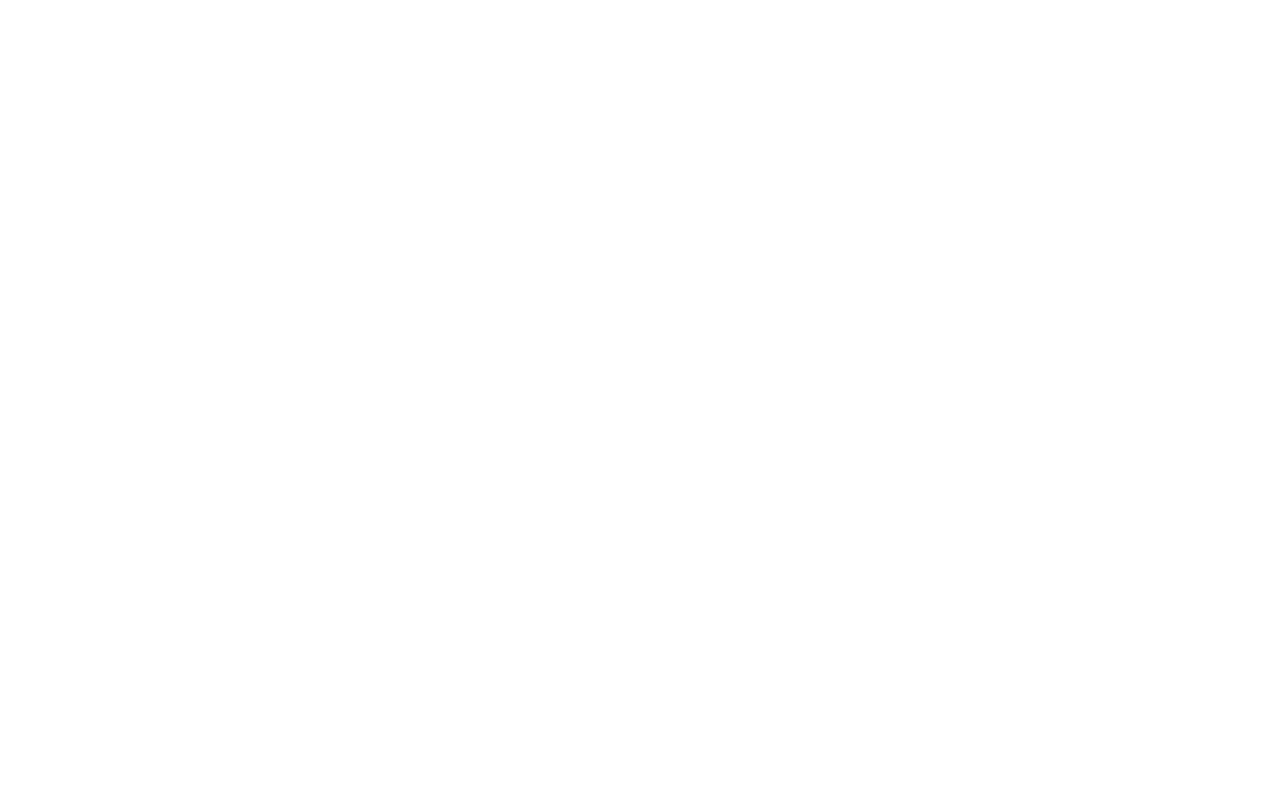
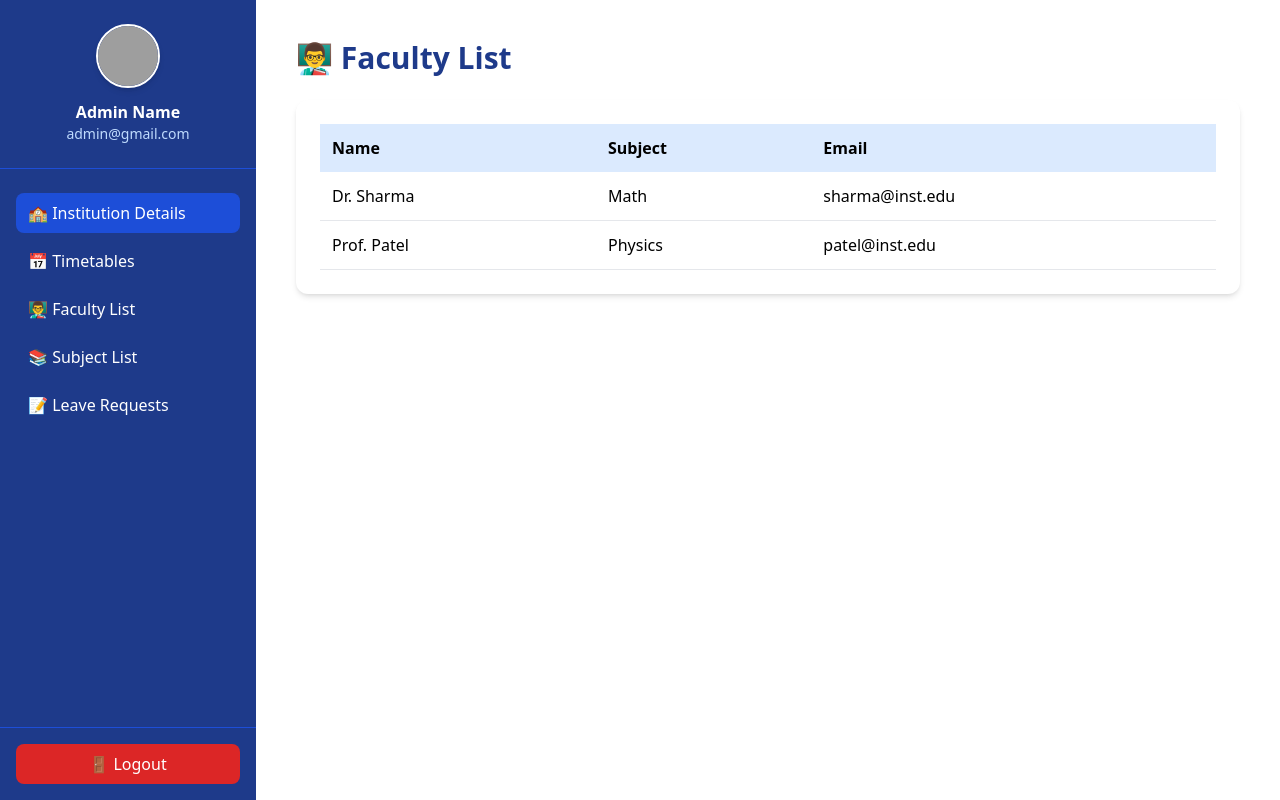
Before and after one commit to SaiyamKamate/Institute-schedule, a React (Vite) app: page /faculty in a window 1280 px wide. Before the commit this address had no page. Built offline with nearby package versions, Linux system fonts and the light colour scheme; grey boxes are pictures that could not be loaded.

Commit message:
Admin Page Added

```diff
--- /dev/null
+++ b/src/components/Sidebar.jsx
@@ -0,0 +1,83 @@
+import { Link, useNavigate } from "react-router-dom";
+
+export default function Sidebar() {
+  const navigate = useNavigate();
+
+  function handleLogout() {
+    alert("✅ Logged out!");
+    navigate("/");
+  }
+
+  return (
+    <aside className="w-64 bg-blue-900 text-white flex flex-col justify-between">
+      <div>
+        {/* Admin Info */}
+        <div className="flex flex-col items-center py-6 border-b border-blue-700">
+          <img
+            src="https://i.pravatar.cc/100"
+            alt="Admin"
+            className="w-16 h-16 rounded-full border-2 border-white shadow-md"
+          />
+          <h2 className="mt-3 font-semibold">Admin Name</h2>
+          <p className="text-sm text-blue-200">admin@gmail.com</p>
+        </div>
+
+        {/* Sidebar menu */}
+        <nav className="mt-6">
+          <ul className="space-y-2 px-4">
+            <li>
+              <Link
+                to="/admin"
+                className="block px-3 py-2 rounded-lg bg-blue-700 hover:bg-blue-600 transition"
+              >
+                🏫 Institution Details
+              </Link>
+            </li>
+            <li>
+              <Link
+                to="/timetables"
+                className="block px-3 py-2 rounded-lg hover:bg-blue-700 transition"
+              >
+                📅 Timetables
+              </Link>
+            </li>
+            <li>
+              <Link
+                to="/faculty"
+                className="block px-3 py-2 rounded-lg hover:bg-blue-700 transition"
+              >
+                👨‍🏫 Faculty List
+              </Link>
+            </li>
+            <li>
+              <Link
+                to="/subjects"
+                className="block px-3 py-2 rounded-lg hover:bg-blue-700 transition"
+              >
+                📚 Subject List
+              </Link>
+            </li>
+            <li>
+              <Link
+                to="/leaves"
+                className="block px-3 py-2 rounded-lg hover:bg-blue-700 transition"
+              >
+                📝 Leave Requests
+              </Link>
+            </li>
+          </ul>
+        </nav>
+      </div>
+
+      {/* Logout button */}
+      <div className="p-4 border-t border-blue-700">
+        <button
+          onClick={handleLogout}
+          className="w-full bg-red-600 hover:bg-red-700 text-white py-2 rounded-lg transition"
+        >
+          🚪 Logout
+        </button>
+      </div>
+    </aside>
+  );
+}
--- a/src/main.jsx
+++ b/src/main.jsx
@@ -1,16 +1,27 @@
 import React from "react";
 import ReactDOM from "react-dom/client";
 import { BrowserRouter, Routes, Route } from "react-router-dom";
-import App from "./App.jsx";
+import App from "./App.jsx"; // wraps Login
 import AdminPage from "./pages/AdminPage.jsx";
+import FacultyList from "./pages/FacultyList.jsx";
+import Leaverequests from "./pages/Leaverequests.jsx"; // ✅ lowercase "r"
+import Subjects from "./pages/Subjects.jsx";
+import Timetables from "./pages/Timetables.jsx";
 import "./index.css";
 
 ReactDOM.createRoot(document.getElementById("root")).render(
   <React.StrictMode>
     <BrowserRouter>
       <Routes>
+        {/* Default = Login */}
         <Route path="/" element={<App />} />
+
+        {/* Admin pages */}
         <Route path="/admin" element={<AdminPage />} />
+        <Route path="/faculty" element={<FacultyList />} />
+        <Route path="/leaves" element={<Leaverequests />} />
+        <Route path="/subjects" element={<Subjects />} />
+        <Route path="/timetables" element={<Timetables />} />
       </Routes>
     </BrowserRouter>
   </React.StrictMode>
--- a/src/pages/AdminPage.jsx
+++ b/src/pages/AdminPage.jsx
@@ -1,4 +1,5 @@
 import { useState } from "react";
+import Sidebar from "../components/Sidebar";
 
 export default function AdminPage() {
   const [formData, setFormData] = useState({
@@ -20,37 +21,13 @@ export default function AdminPage() {
   function handleSubmit(e) {
     e.preventDefault();
     console.log("Admin Parameters:", formData);
-    alert("✅ Parameters saved! (Check console for details)");
+    alert("✅ Parameters saved!");
   }
 
   return (
-    <div className="flex min-h-screen bg-blue-50">
-      {/* Sidebar */}
-      <aside className="w-64 bg-blue-900 text-white flex flex-col">
-        {/* Admin Info */}
-        <div className="flex flex-col items-center py-6 border-b border-blue-700">
-          <img
-            src="https://i.pravatar.cc/100"
-            alt="Admin"
-            className="w-16 h-16 rounded-full border-2 border-white shadow-md"
-          />
-          <h2 className="mt-3 font-semibold">Admin Name</h2>
-          <p className="text-sm text-blue-200">admin@gmail.com</p>
-        </div>
+    <div className="flex min-h-screen">
+      <Sidebar />
 
-        {/* Sidebar menu */}
-        <nav className="flex-1 mt-6">
-          <ul className="space-y-2 px-4">
-            <li>
-              <button className="w-full text-left px-3 py-2 rounded-lg bg-blue-700 hover:bg-blue-600 transition">
-                Institution Details
-              </button>
-            </li>
-          </ul>
-        </nav>
-      </aside>
-
-      {/* Main Content */}
       <main className="flex-1 p-10">
         <h1 className="text-3xl font-bold text-blue-900 mb-8 flex items-center gap-2">
           🏫 Institution Details
@@ -58,7 +35,6 @@ export default function AdminPage() {
 
         <div className="bg-white shadow-md rounded-xl p-8">
           <form onSubmit={handleSubmit} className="grid grid-cols-2 gap-6">
-            {/* Row 1 */}
             <div>
               <label className="block text-sm font-medium text-gray-700 mb-1">
                 Number of classrooms
@@ -85,7 +61,6 @@ export default function AdminPage() {
               />
             </div>
 
-            {/* Row 2 */}
             <div>
               <label className="block text-sm font-medium text-gray-700 mb-1">
                 Number of subjects
@@ -112,7 +87,6 @@ export default function AdminPage() {
               />
             </div>
 
-            {/* Row 3 */}
             <div>
               <label className="block text-sm font-medium text-gray-700 mb-1">
                 Max classes per day
@@ -139,7 +113,6 @@ export default function AdminPage() {
               />
             </div>
 
-            {/* Row 4 */}
             <div>
               <label className="block text-sm font-medium text-gray-700 mb-1">
                 Faculties available
@@ -155,7 +128,7 @@ export default function AdminPage() {
 
             <div>
               <label className="block text-sm font-medium text-gray-700 mb-1">
-                Avg leaves per faculty (month)
+                Avg leaves per faculty
               </label>
               <input
                 name="avgLeaves"
@@ -166,7 +139,6 @@ export default function AdminPage() {
               />
             </div>
 
-            {/* Row 5 */}
             <div className="col-span-2">
               <label className="block text-sm font-medium text-gray-700 mb-1">
                 Special classes (fixed slots)
@@ -180,7 +152,6 @@ export default function AdminPage() {
               />
             </div>
 
-            {/* Submit button */}
             <div className="col-span-2">
               <button
                 type="submit"
--- /dev/null
+++ b/src/pages/FacultyList.jsx
@@ -0,0 +1,38 @@
+import Sidebar from "../components/Sidebar";
+
+const dummyFaculty = [
+  { name: "Dr. Sharma", subject: "Math", email: "sharma@inst.edu" },
+  { name: "Prof. Patel", subject: "Physics", email: "patel@inst.edu" },
+];
+
+export default function FacultyList() {
+  return (
+    <div className="flex min-h-screen">
+      <Sidebar />
+      <main className="flex-1 p-10">
+        <h1 className="text-3xl font-bold text-blue-900 mb-6">👨‍🏫 Faculty List</h1>
+
+        <div className="bg-white p-6 rounded-xl shadow-md">
+          <table className="w-full border-collapse">
+            <thead>
+              <tr className="bg-blue-100">
+                <th className="p-3 text-left">Name</th>
+                <th className="p-3 text-left">Subject</th>
+                <th className="p-3 text-left">Email</th>
+              </tr>
+            </thead>
+            <tbody>
+              {dummyFaculty.map((f, idx) => (
+                <tr key={idx} className="border-b hover:bg-gray-50">
+                  <td className="p-3">{f.name}</td>
+                  <td className="p-3">{f.subject}</td>
+                  <td className="p-3">{f.email}</td>
+                </tr>
+              ))}
+            </tbody>
+          </table>
+        </div>
+      </main>
+    </div>
+  );
+}
--- /dev/null
+++ b/src/pages/Leaverequests.jsx
@@ -0,0 +1,64 @@
+import { useState } from "react";
+import Sidebar from "../components/Sidebar";
+
+const dummyRequests = [
+  { name: "Prof. Patel", date: "2025-09-12", reason: "Medical leave" },
+  { name: "Dr. Sharma", date: "2025-09-15", reason: "Conference" },
+];
+
+export default function Leaverequests() {
+  const [requests, setRequests] = useState(dummyRequests);
+
+  function handleDecision(idx, approved) {
+    const req = requests[idx];
+    alert(
+      approved
+        ? `✅ Approved leave for ${req.name}`
+        : `❌ Declined leave for ${req.name}`
+    );
+    setRequests(requests.filter((_, i) => i !== idx));
+  }
+
+  return (
+    <div className="flex min-h-screen">
+      <Sidebar />
+      <main className="flex-1 p-10">
+        <h1 className="text-3xl font-bold text-blue-900 mb-6">📝 Leave Requests</h1>
+
+        <div className="bg-white p-6 rounded-xl shadow-md space-y-4">
+          {requests.length === 0 && (
+            <p className="text-gray-500">No leave requests right now.</p>
+          )}
+
+          {requests.map((r, idx) => (
+            <div
+              key={idx}
+              className="flex items-center justify-between border-b pb-3"
+            >
+              <div>
+                <p className="font-semibold">{r.name}</p>
+                <p className="text-sm text-gray-600">
+                  {r.date} — {r.reason}
+                </p>
+              </div>
+              <div className="space-x-2">
+                <button
+                  onClick={() => handleDecision(idx, true)}
+                  className="px-3 py-1 bg-green-600 text-white rounded-lg hover:bg-green-700"
+                >
+                  Approve
+                </button>
+                <button
+                  onClick={() => handleDecision(idx, false)}
+                  className="px-3 py-1 bg-red-600 text-white rounded-lg hover:bg-red-700"
+                >
+                  Decline
+                </button>
+              </div>
+            </div>
+          ))}
+        </div>
+      </main>
+    </div>
+  );
+}
--- /dev/null
+++ b/src/pages/Subjects.jsx
@@ -0,0 +1,28 @@
+import Sidebar from "../components/Sidebar";
+
+const dummySubjects = [
+  { subject: "Math", teachers: ["Dr. Sharma"], year: "1st Year" },
+  { subject: "Physics", teachers: ["Prof. Patel"], year: "2nd Year" },
+];
+
+export default function Subjects() {
+  return (
+    <div className="flex min-h-screen">
+      <Sidebar />
+      <main className="flex-1 p-10">
+        <h1 className="text-3xl font-bold text-blue-900 mb-6">📚 Subject List</h1>
+
+        <div className="bg-white p-6 rounded-xl shadow-md">
+          {dummySubjects.map((s, idx) => (
+            <div key={idx} className="border-b py-3">
+              <h2 className="text-lg font-semibold">{s.subject}</h2>
+              <p className="text-gray-600">
+                Teachers: {s.teachers.join(", ")} | Year: {s.year}
+              </p>
+            </div>
+          ))}
+        </div>
+      </main>
+    </div>
+  );
+}
--- /dev/null
+++ b/src/pages/Timetables.jsx
@@ -0,0 +1,17 @@
+import Sidebar from "../components/Sidebar";
+
+export default function Timetables() {
+  return (
+    <div className="flex min-h-screen">
+      <Sidebar />
+      <main className="flex-1 p-10">
+        <h1 className="text-3xl font-bold text-blue-900 mb-6">📅 Timetables</h1>
+        <p className="text-gray-600 mb-4">View timetables of all batches.</p>
+
+        <div className="bg-white p-6 rounded-xl shadow-md">
+          <p className="text-gray-500">[Timetable UI will go here]</p>
+        </div>
+      </main>
+    </div>
+  );
+}
--- a/tailwind.config.js
+++ b/tailwind.config.js
@@ -1,7 +1,7 @@
-module.exports = {
+export default {
   content: ["./index.html", "./src/**/*.{js,jsx}"],
   theme: {
     extend: {},
   },
   plugins: [],
-};
+}
```
